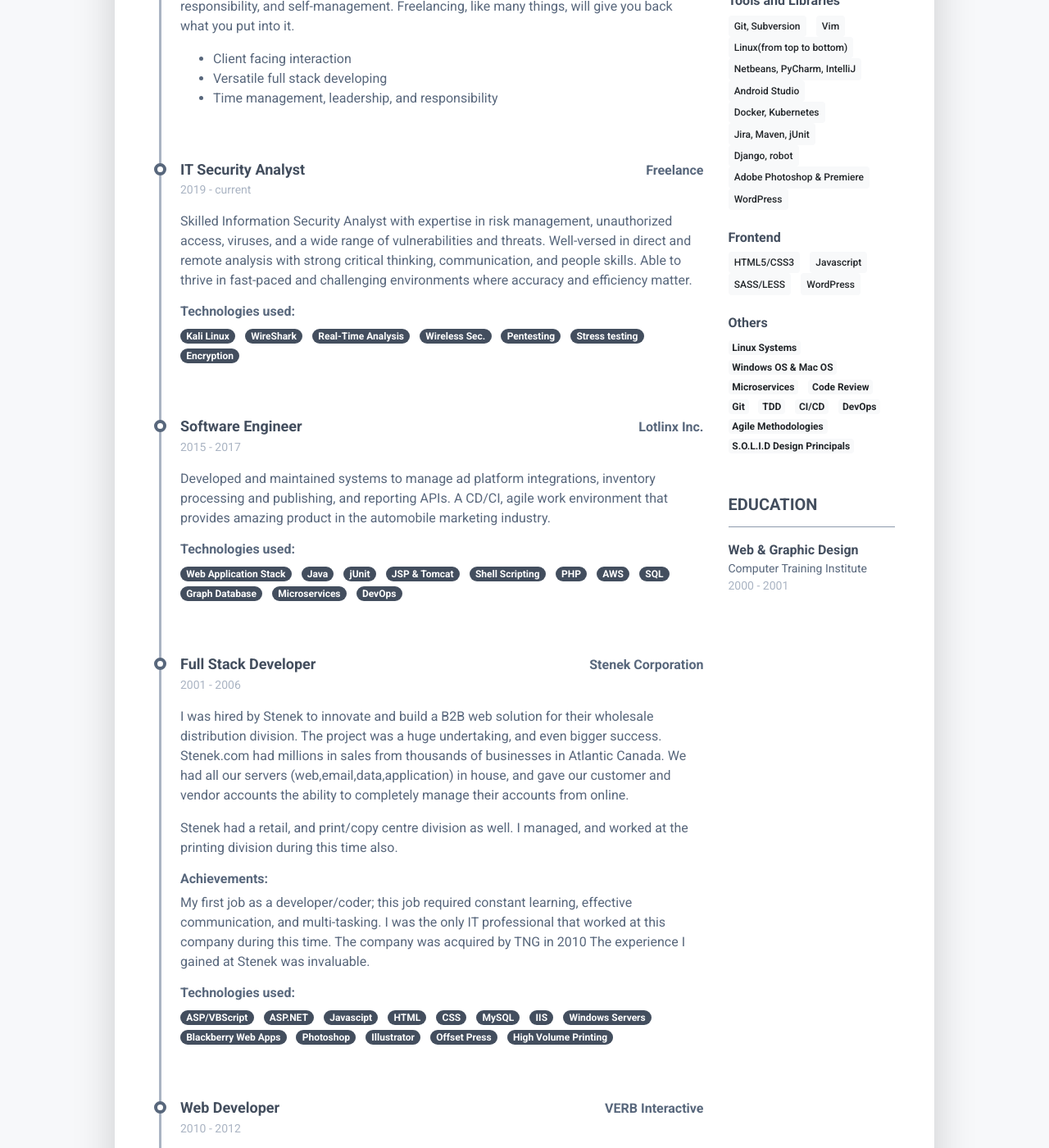
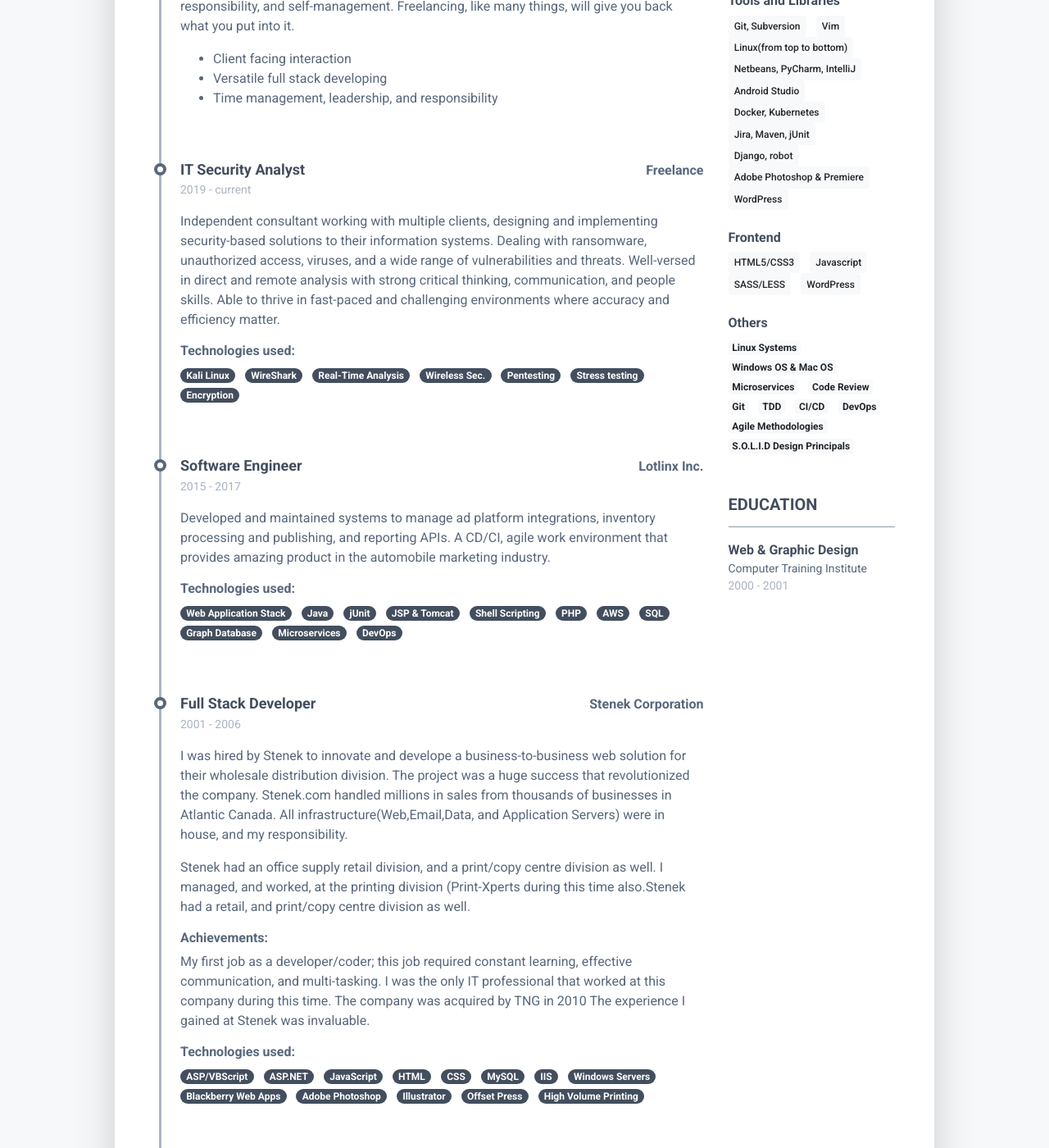
Before and after one commit to mark-arsenault/mark-arsenault.github.io, a Jekyll site: the page built from index.markdown, in a window 1280 px wide and 1400 px high, scrolled down 765 px. Shown: the whole window at 82% size. Built offline with Jekyll 4.4.1, drawn with Linux system fonts in a browser that asks for light colours; nearby versions of some CDN libraries.

Commit message:
more fixes

```diff
--- a/_data/data.yml
+++ b/_data/data.yml
@@ -61,12 +61,11 @@ experiences:
     time: 2019 - current
     company: Freelance
     details: |
-      Skilled Information Security Analyst with expertise in risk
-      management, unauthorized access, viruses, and a wide range of
-      vulnerabilities and threats. Well-versed in direct and remote
-      analysis with strong critical thinking, communication, and
-      people skills. Able to thrive in fast-paced and challenging
-      environments where accuracy and efficiency matter.
+      Independent consultant working with multiple clients, designing and implementing security-based
+      solutions to their information systems. Dealing with ransomware, unauthorized access, viruses,
+      and a wide range of vulnerabilities and threats. Well-versed in direct and remote analysis with
+      strong critical thinking, communication, and people skills. Able to thrive in fast-paced and
+      challenging environments where accuracy and efficiency matter.
 
     technologies:
       - Kali Linux
@@ -81,10 +80,10 @@ experiences:
     time: 2015 - 2017
     company: Lotlinx Inc.
     details: |
-      Developed and maintained systems to manage ad platform integrations,
-      inventory processing and publishing, and reporting APIs. A CD/CI,
-      agile work environment that provides amazing product in the automobile
-      marketing industry.
+      Developed and maintained systems to manage ad platform integrations, inventory processing and
+      publishing, and reporting APIs. A CD/CI, agile work environment that provides amazing product
+      in the automobile marketing industry.
+
     technologies:
       - Web Application Stack
       - Java
@@ -102,15 +101,14 @@ experiences:
     time: 2001 - 2006
     company: Stenek Corporation
     details: |
-      I was hired by Stenek to innovate and build a B2B web solution
-      for their wholesale distribution division. The project was a huge
-      undertaking, and even bigger success. Stenek.com had millions in sales
-      from thousands of businesses in Atlantic Canada. We had all our servers
-      (web,email,data,application) in house, and gave our customer and vendor
-      accounts the ability to completely manage their accounts from online.
+      I was hired by Stenek to innovate and develope a business-to-business web solution for their
+      wholesale distribution division. The project was a huge success that revolutionized the company.
+      Stenek.com handled millions in sales from thousands of businesses in Atlantic Canada. All
+      infrastructure(Web,Email,Data, and Application Servers) were in house, and my responsibility.
 
-      Stenek had a retail, and print/copy centre division as well. I managed,
-      and worked at the printing division during this time also.
+      Stenek had an office supply retail division, and a print/copy centre division as well. I managed,
+      and worked, at the printing division (Print-Xperts during this time also.Stenek had a retail,
+      and print/copy centre division as well.
     achievements:
       desc: |
         My first job as a developer/coder; this job required constant learning,
@@ -121,14 +119,14 @@ experiences:
     technologies:
       - ASP/VBScript
       - ASP.NET
-      - Javascipt
+      - JavaScript
       - HTML
       - CSS
       - MySQL
       - IIS
       - Windows Servers
       - Blackberry Web Apps
-      - Photoshop
+      - Adobe Photoshop
       - Illustrator
       - Offset Press
       - High Volume Printing
```
